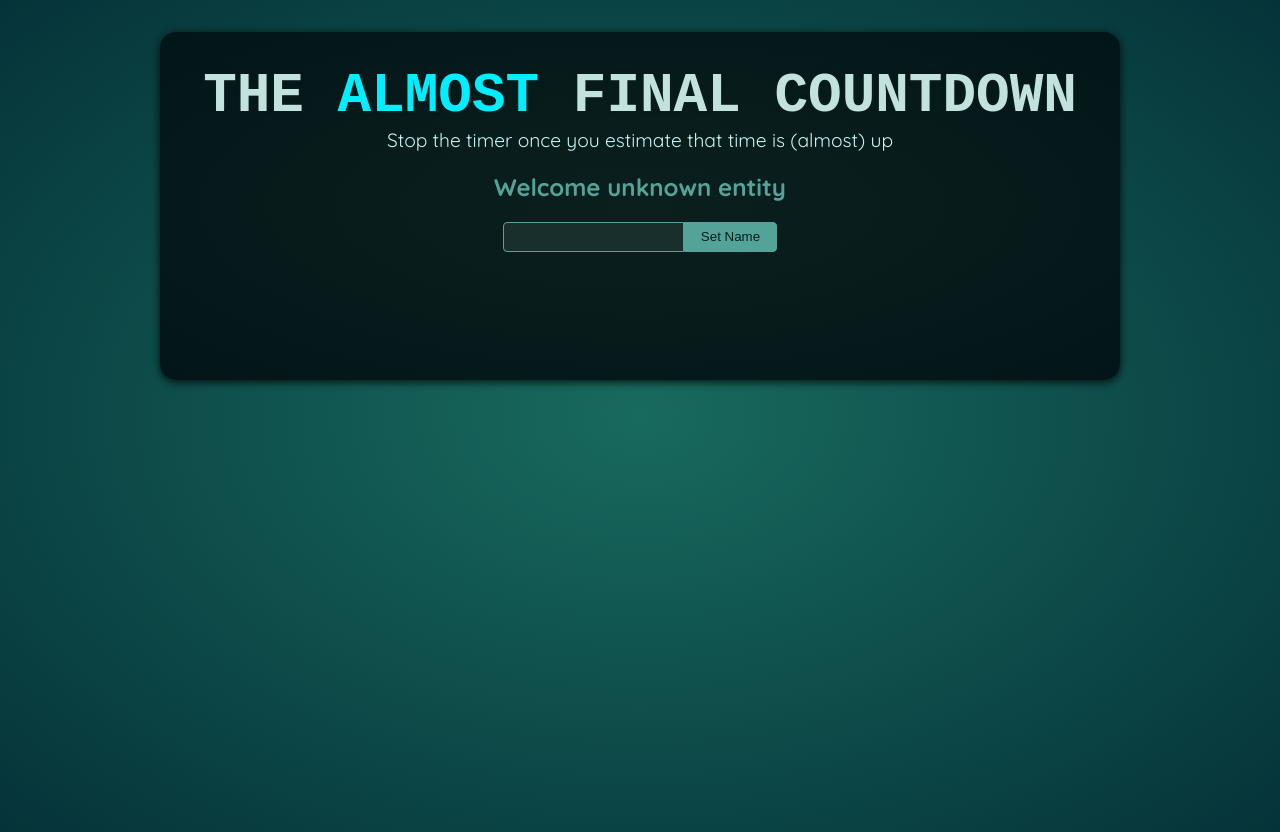
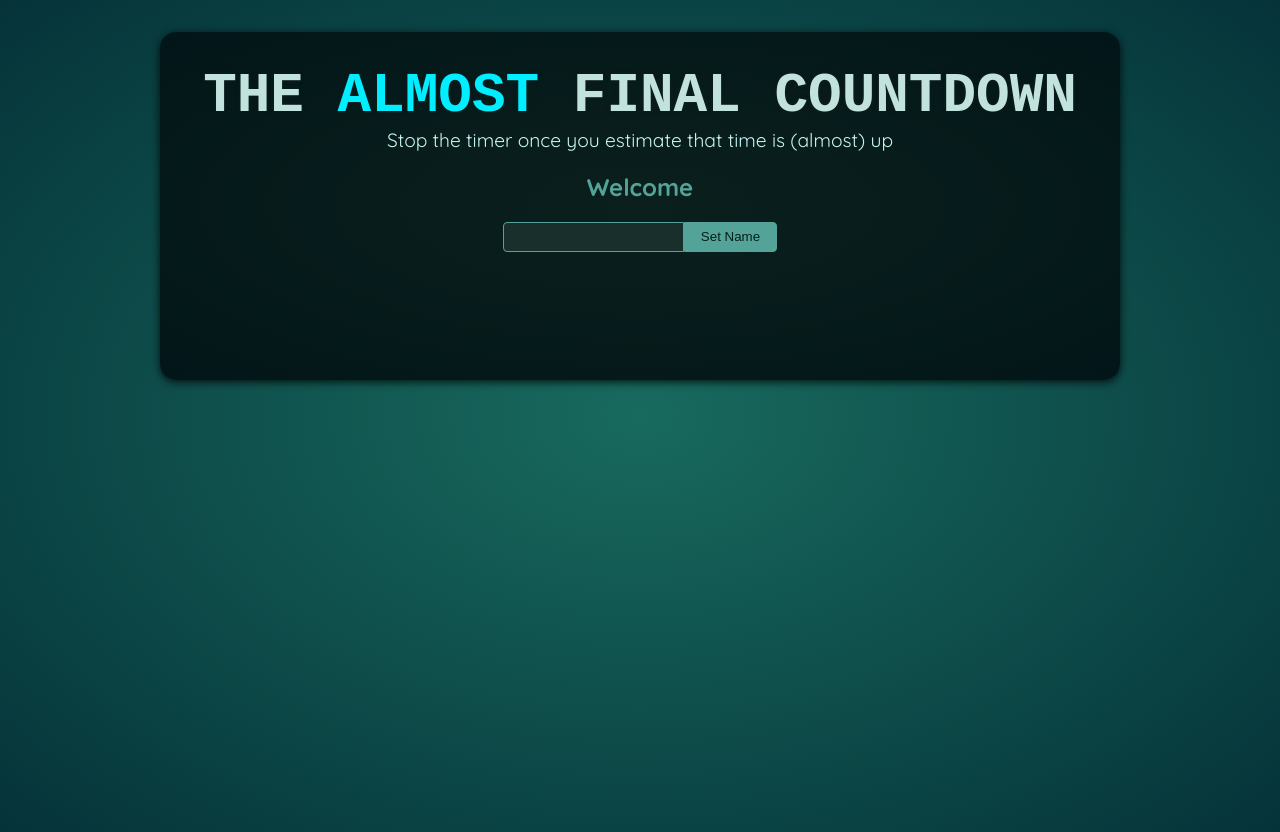
Before and after one commit to LironeFitoussi/react-timer-challenge-app, a React (Vite) app: page / in a window 1280 px wide. Built offline with nearby package versions, Linux system fonts and the light colour scheme; a web font is replaced by a local one.

Commit message:
first rev use

```diff
--- a/src/components/Player.jsx
+++ b/src/components/Player.jsx
@@ -1,22 +1,18 @@
-import { useState } from "react";
+import { useState, useRef } from "react";
 
 export default function Player() {
   const [enteredPlayerName, setEnteredPlayerName] = useState('');
-  const [submitted, setSubmitted] = useState(false);
-  const handleChange = (e) => {
-    setSubmitted(false)
-    setEnteredPlayerName(e.target.value)
-  }
+  const playerName = useRef();
 
   const handleClick = () => {
-    setSubmitted(true)
+    setEnteredPlayerName(playerName.current.value)
   }
 
   return (
     <section id="player">
-      <h2>Welcome {submitted ? enteredPlayerName : 'unknown entity'}</h2>
+      <h2>Welcome {enteredPlayerName ?? 'unknown entity'}</h2>
       <p>
-        <input onChange={handleChange} value={enteredPlayerName} type="text" />
+        <input ref={playerName} type="text" />
         <button onClick={handleClick}>Set Name</button>
       </p>
     </section>
```
